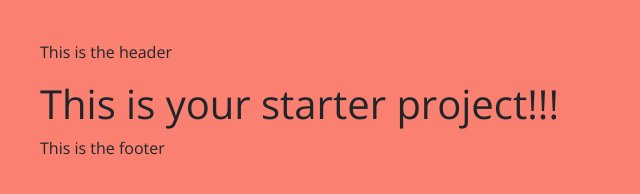
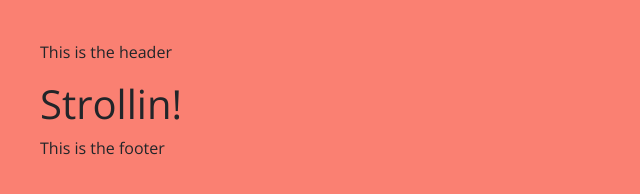
Before and after one commit to nikibrown/strollin, a website: page src/index.html in a window 1280 px wide. Shown: the whole page, without its empty margins (0-640 px from the left). Drawn offline with nearby package versions, Linux system fonts and the light colour scheme; files that its build step writes are made by us from their sources.

Commit message:
remove build from .gitignore so github pages can display build folder

```diff
--- a/src/index.html
+++ b/src/index.html
@@ -3,9 +3,8 @@
 	<body>
 		@@include('inc/header.html')
 		<main>
-			<h1>This is your starter project!!!</h1>
+			<h1>Strollin!</h1>
 		</main>
-
 
 		@@include('inc/footer.html')
 
```
Also changed, not shown: package.json (+4 -4 lines), build/assets/css/global.css (added), build/index.html (added), 2 other files.
